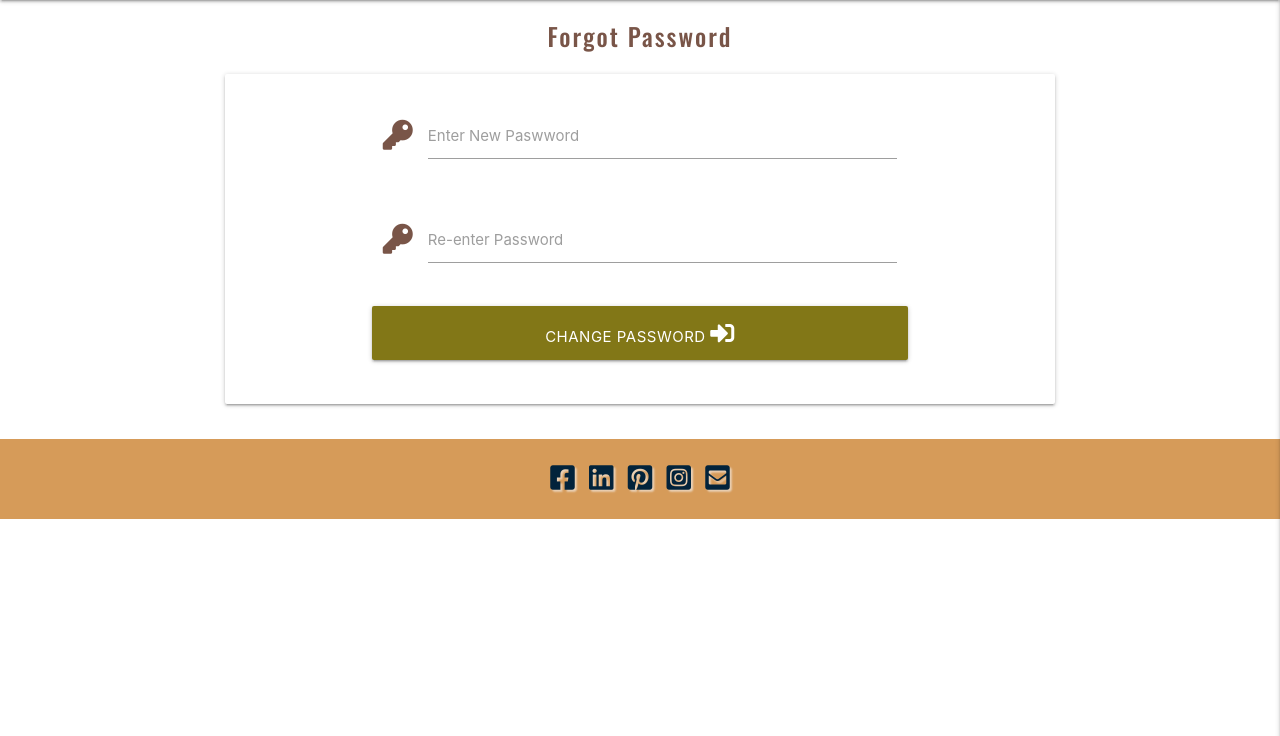
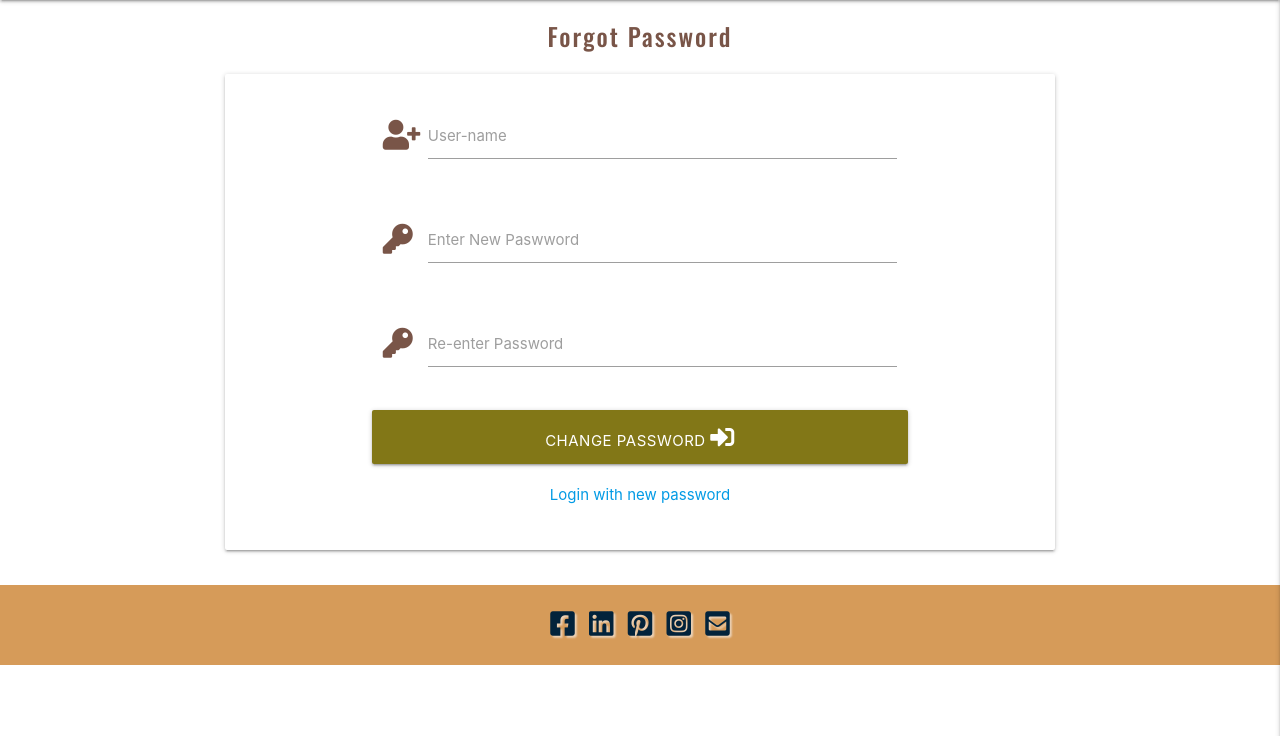
Before and after one commit to Anindita123-code/Milestone3_Data_Centric, a Flask app: page /forgot_password in a window 1280 px wide. Shown: the part 64-800 px from the top of the page. Run offline with Flask 2, Linux system fonts and the light colour scheme; some libraries are stand-ins or nearby versions.

Commit message:
Forgot password functionality

```diff
--- a/app.py
+++ b/app.py
@@ -133,7 +133,7 @@ def admin_profile():
     mongo.db.users.update({"username": session["user"].lower()}, login_time)
 
     return render_template("admin_profile.html", username=username,
-                           login_time=last_login,
+                           last_login=last_login,
                            featured_review=featured_review)
 
 
@@ -141,6 +141,7 @@ def admin_profile():
 def logout():
     if 'user' in session:
         session.pop('user')
+        # session.pop('last_login')
         flash("You have been logged out!")
         return redirect(url_for('home'))
 
@@ -343,8 +344,28 @@ def search():
     return render_template("search.html", search_categories=categories)
 
 
-@app.route('/forgot_password')
+@app.route('/forgot_password', methods=["GET", "POST"])
 def forgot_password():
+    if request.method == "POST":
+        user = mongo.db.users.find_one(
+            {"username": request.form.get("username")})
+        if user:
+            user_id = mongo.db.users.find_one(
+                {"username": request.form.get("username")})["_id"]
+            if user_id:
+                if request.form.get(
+                    "new_password") == request.form.get(
+                        "reenter_password"):
+                    mongo.db.users.update(
+                        {"_id": ObjectId(user_id)},
+                        {"$set": {"password": generate_password_hash(
+                            request.form.get("new_password"))}})
+                    flash("New Password generated Successfully!")
+                else:
+                    flash("Passwords doesnot match, Please try again.")
+        else:
+            flash("Invalid User!")
+
     return render_template("forgot_password.html")
 
 
@@ -389,16 +410,19 @@ def category_list(category):
 @app.route('/find', methods=["GET", "POST"])
 def find():
     if request.method == "POST":
+        last_login = mongo.db.users.find_one(
+            {"username": session["user"]})["last_login"]
         reviews = mongo.db.reviews.find({
             "added_date": request.form.get('review_date')
         })
         if reviews.count():
             flash("Your search returned {} Result(s)".format(reviews.count()))
-            return render_template("admin_profile.html", reviews=reviews)
+            return render_template(
+                "admin_profile.html", reviews=reviews, last_login=last_login)
         else:
             flash("Your search returned 0 Result(s)")
 
-    return render_template("admin_profile.html")
+    return render_template("admin_profile.html", last_login=last_login)
 
 
 if __name__ == "__main__":
--- a/static/css/style.css
+++ b/static/css/style.css
@@ -80,7 +80,7 @@ h5{
 }
 .flash-font{
     font-family: "Roboto Slab";
-    font-size: 30px;
+    font-size: 25px;
 }
 
 .home-Feature{
--- a/templates/admin_profile.html
+++ b/templates/admin_profile.html
@@ -6,7 +6,7 @@
         <h5 class="center-align light-blue-text text-darken-4">
          Admin's Profile <br>
         </h5>
-        <p class="center-align">You last logged in on : {{ login_time }}</p>
+        <p class="center-align">You last logged in on : {{ last_login }}</p>
     </div>
 </div>
 <div class="container row">
--- a/templates/forgot_password.html
+++ b/templates/forgot_password.html
@@ -4,29 +4,37 @@
           <!-- <div class="hero_thumbnail col s2"></div> -->
     <div class="row">
 
-        <form class="col s12 m8 offset-m2" method="POST" action="{{ url_for('login') }}">
+        <form class="col s12 m8 offset-m2" method="POST" action="{{ url_for('forgot_password') }}">
             <div class="card-panel">
                 <div class="row">
-                    <!-- <div class="hero_thumbnail col s2"></div> -->
-					<div class="input-field col s12 m8 offset-m2 ">
+                    <div class="input-field col s12 m8 offset-m2 ">
+						<i class="fas fa-user-plus prefix brown-text darken-4"></i>
+						<input id="username" name="username" minlength="5" maxlength="15" pattern="^[a-zA-z0-9]{5,15}$" type="text" class="validate" required>
+						<label for="username">User-name</label>
+					</div>
+                </div>
+                <div class="row">
+            		<div class="input-field col s12 m8 offset-m2 ">
 						<i class="fas fa-key prefix brown-text darken-4"></i>
-						<input id="new_password" name="new_password" minlength="5" maxlength="15" pattern="^[a-zA-z0-9_]{5-15}$" type="password" class="validate">
-						<label for="username">Enter New Paswword</label>
+						<input id="new_password" name="new_password" minlength="5" maxlength="15" pattern="^[a-zA-z0-9]{5,15}$" type="password" class="validate" required>
+						<label for="new_password">Enter New Paswword</label>
 					</div>
                 </div>
                 <div class="row">
                     <div class="input-field col s12 m8 offset-m2">
                     	<i class="fas fa-key prefix brown-text darken-4"></i>
-                        <input id="reenter-password" name="reenter-password" type="password" minlength="5" maxlength="15" pattern="^[a-zA-Z0-9]{5,15}$" class="validate">
-                        <label for="password">Re-enter Password</label>
+                        <input id="reenter_password" name="reenter_password" type="password" minlength="5" maxlength="15" pattern="^[a-zA-Z0-9]{5,15}$" class="validate" required>
+                        <label for="reenter-password">Re-enter Password</label>
                     </div>
                 </div>
                 <!-- Change Password -->
                 <div class="row">
                     <button type="submit" class="col s12 m8 offset-m2 btn-large lime darken-4">
                         Change Password <i class="fas fa-sign-in-alt"></i>
-                    </button>
+                    </button><br>
                 </div>
+                <div class="row center-align"> <a class = "center-align" href="{{ url_for('login') }}">Login with new password</a></div>
+
             </div>
         </form>
     </div>
--- a/templates/register.html
+++ b/templates/register.html
@@ -31,6 +31,11 @@
                         Register <i class="fas fa-sign-in-alt"></i>
                     </button>
                 </div>
+                <div class="row">
+                    <div class="col s12 m8 offset-m2 center-align">
+                        Already Registered? <a href="{{ url_for('login') }}">Go to Login</a>
+                    </div>
+                </div>
             </div>
         </form>
     </div>
```
Also changed, not shown: templates/login.html (+10 -10 lines).
